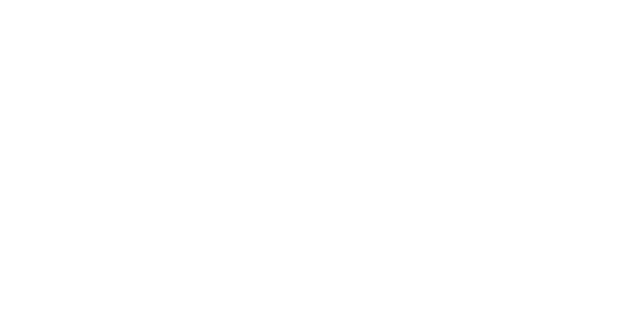
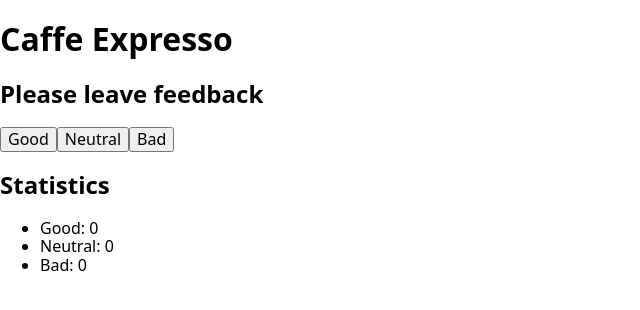
Before and after one commit to VlasovaAlexsandra/goit-react-hw-02-feedback, a React (Create React App) app: page / in a window 1280 px wide. Shown: the top 310 px of the page, without its empty margins (0-640 px from the left). Built offline with nearby package versions, Linux system fonts and the light colour scheme.

Commit message:
first step

```diff
--- a/src/App.js
+++ b/src/App.js
@@ -1,15 +1,12 @@
 import React from 'react';
+import Feedback from './components/Feedback/Feedback';
 
+const App = () => (
+    <>
+        <h1>Caffe Expresso</h1>
 
-
-
-const App = () => {
-    return (
-        <div>
-
-
-        </div>
-    );
-};
+        <Feedback />
+    </>
+);
 
 export default App;
--- /dev/null
+++ b/src/components/Feedback/Feedback.js
@@ -0,0 +1,65 @@
+import React from 'react';
+import './Feedback.css';
+
+class Feedback extends React.Component {
+    state = {
+        good: 0,
+        neutral: 0,
+        bad: 0
+    };
+
+    handleGood = () => {
+        this.setState((prevState) => {
+            return {
+                good: prevState.good + 1,
+            }
+        })
+    };
+
+    handleNeutral = () => {
+        this.setState((prevState) => {
+            return {
+                neutral: prevState.neutral + 1,
+            }
+        })
+    };
+
+    handleBad = () => {
+        this.setState((prevState) => {
+            return {
+                bad: prevState.bad + 1,
+            }
+        })
+    };
+
+    // countTotalFeedback();
+    // countPositiveFeedbackPercentage();
+
+        render() {
+            return (
+                <div className="Feedback">
+                    <h2>Please leave feedback</h2>
+                    <div>
+                        <button type="button" onClick={this.handleGood}> Good </button>
+                        <button type="button" onClick={this.handleNeutral}> Neutral </button>
+                        <button type="button" onClick={this.handleBad}> Bad </button>
+                    </div>
+
+                    <h2>Statistics</h2>
+                    <ul>
+                        <li>
+                            Good: {this.state.good}
+                        </li>
+                        <li>
+                            Neutral: {this.state.neutral}
+                        </li>
+                        <li>
+                            Bad: {this.state.bad}
+                        </li>
+                    </ul>
+                </div>
+            );
+        }
+    };
+
+export default Feedback;
```
Also changed, not shown: .prettierrc.json, src/components/Feedback/Feedback.css (added).
